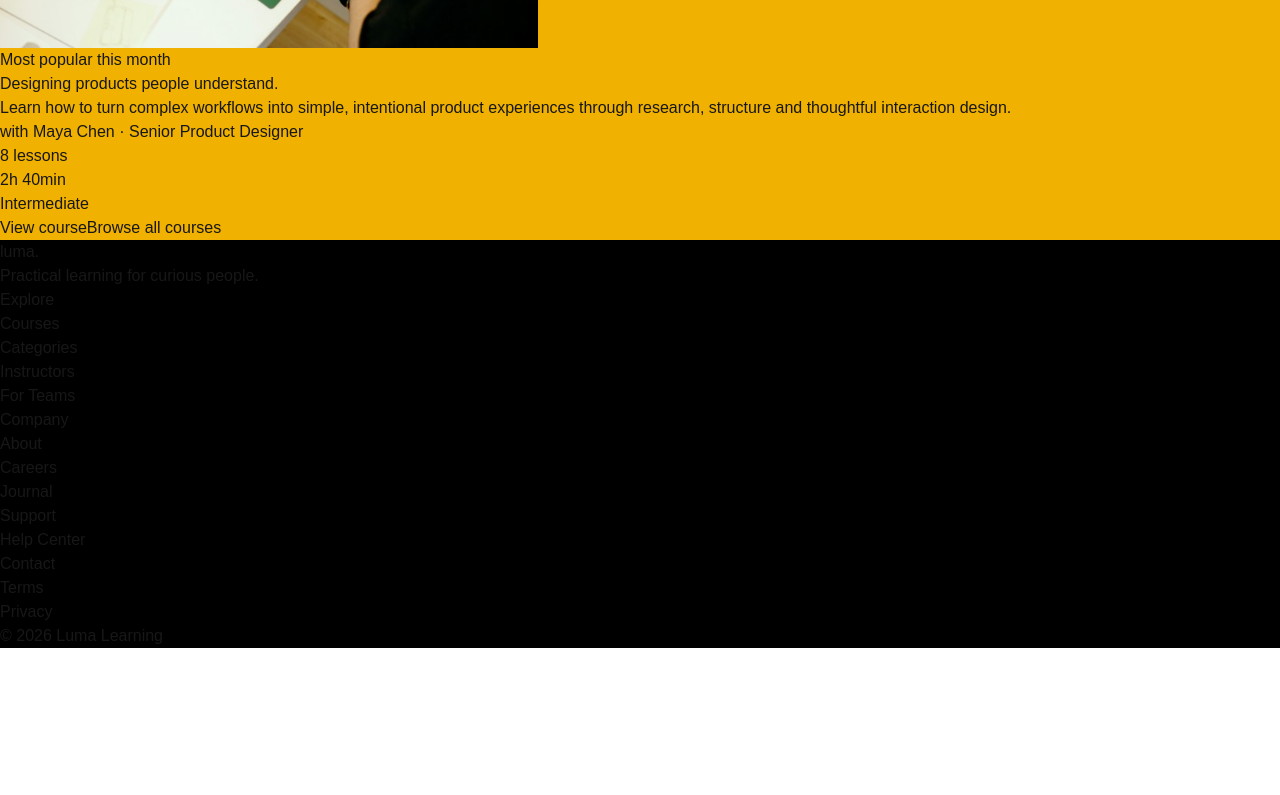
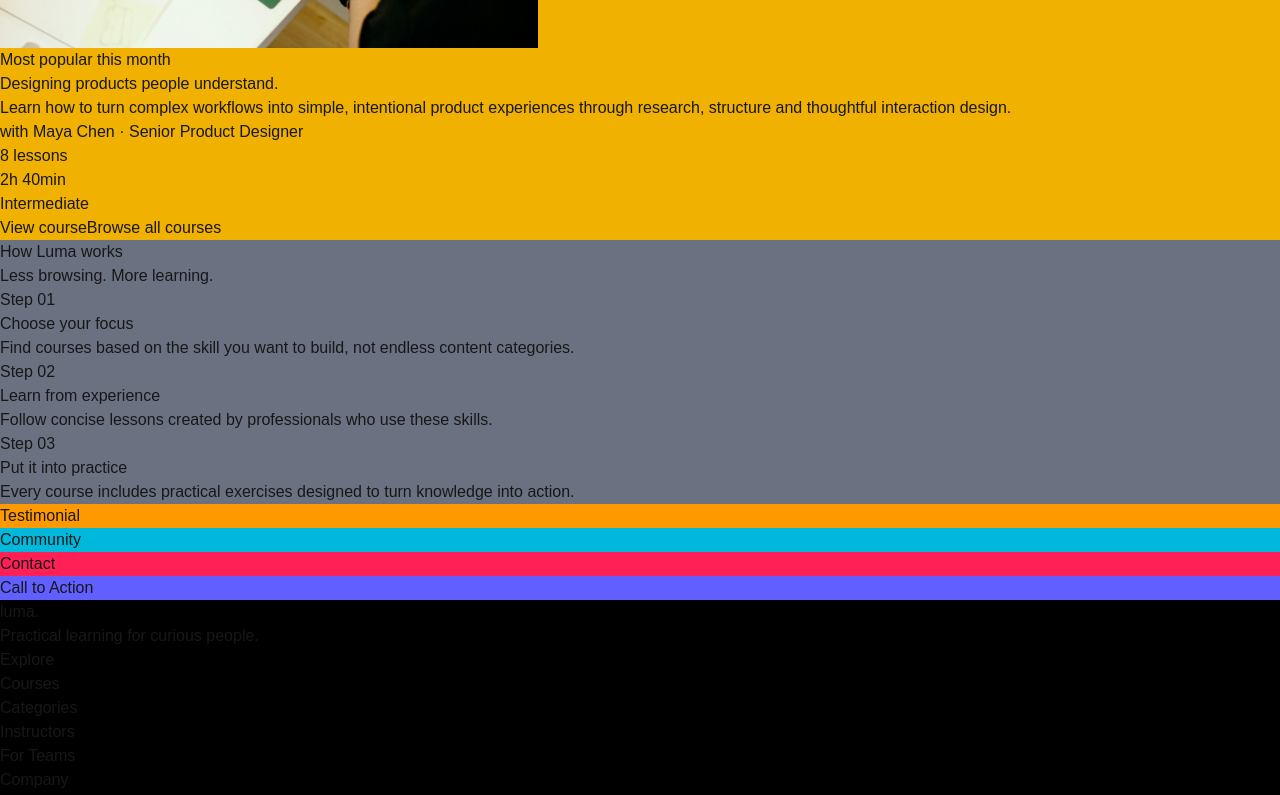
Before and after one commit to raresan/buzzvel-coding-test1-renan-alonso, a Next.js app: page / in a window 1280 px wide. Shown: the part 1859-2654 px from the top of the page. Before the commit the page ends 2507 px from the top, so only its background shows below. Built offline with nearby package versions, Linux system fonts and the light colour scheme.

Commit message:
feat: how it works initial structure

```diff
--- /dev/null
+++ b/app/components/sections/CallToAction.tsx
@@ -0,0 +1,3 @@
+export default function CallToAction() {
+  return <section className="bg-indigo-500">Call to Action</section>
+}
--- /dev/null
+++ b/app/components/sections/Community.tsx
@@ -0,0 +1,3 @@
+export default function Community() {
+  return <section className="bg-cyan-500">Community</section>
+}
--- /dev/null
+++ b/app/components/sections/Contact.tsx
@@ -0,0 +1,3 @@
+export default function Contact() {
+  return <section className="bg-rose-500">Contact</section>
+}
--- /dev/null
+++ b/app/components/sections/HowItWorks.tsx
@@ -0,0 +1,37 @@
+interface HowItWorksItem {
+  icon: string
+  eyebrow: string
+  title: string
+  description: string
+}
+
+interface HowItWorksProps {
+  data: {
+    eyebrow: string
+    title: string
+    items: HowItWorksItem[]
+  }
+}
+
+export default function HowItWorks({ data }: HowItWorksProps) {
+  return (
+    <section className="bg-gray-500">
+      <div>
+        <h3>{data.eyebrow}</h3>
+        <h2>{data.title}</h2>
+      </div>
+
+      <div>
+        {data.items.map((item, index) => (
+          <div key={index}>
+            {/* <Icon name={item.icon} /> */}
+
+            <h5>{item.eyebrow}</h5>
+            <h4>{item.title}</h4>
+            <p>{item.description}</p>
+          </div>
+        ))}
+      </div>
+    </section>
+  )
+}
--- /dev/null
+++ b/app/components/sections/Testimonial.tsx
@@ -0,0 +1,3 @@
+export default function Testimonial() {
+  return <section className="bg-amber-500">Testimonial</section>
+}
--- a/app/components/ui/CategoryCard.tsx
+++ b/app/components/ui/CategoryCard.tsx
@@ -14,7 +14,7 @@ export default function CategoryCard({
   href,
 }: CategoryCardProps) {
   return (
-    <div className="bg-blue-800">
+    <div>
       <div>{id}</div>
 
       <h4>{title}</h4>
--- a/app/page.tsx
+++ b/app/page.tsx
@@ -3,6 +3,11 @@ import { data } from './data'
 import Hero from './components/sections/Hero'
 import Categories from './components/sections/Categories'
 import FeaturedCourse from './components/sections/FeaturedCourse'
+import HowItWorks from './components/sections/HowItWorks'
+import Testimonial from './components/sections/Testimonial'
+import Community from './components/sections/Community'
+import Contact from './components/sections/Contact'
+import CallToAction from './components/sections/CallToAction'
 
 export default function Home() {
   return (
@@ -10,6 +15,11 @@ export default function Home() {
       <Hero data={data.hero} />
       <Categories data={data.categories} />
       <FeaturedCourse data={data.featuredCourse} />
+      <HowItWorks data={data.howItWorks} />
+      <Testimonial />
+      <Community />
+      <Contact />
+      <CallToAction />
     </>
   )
 }
```
